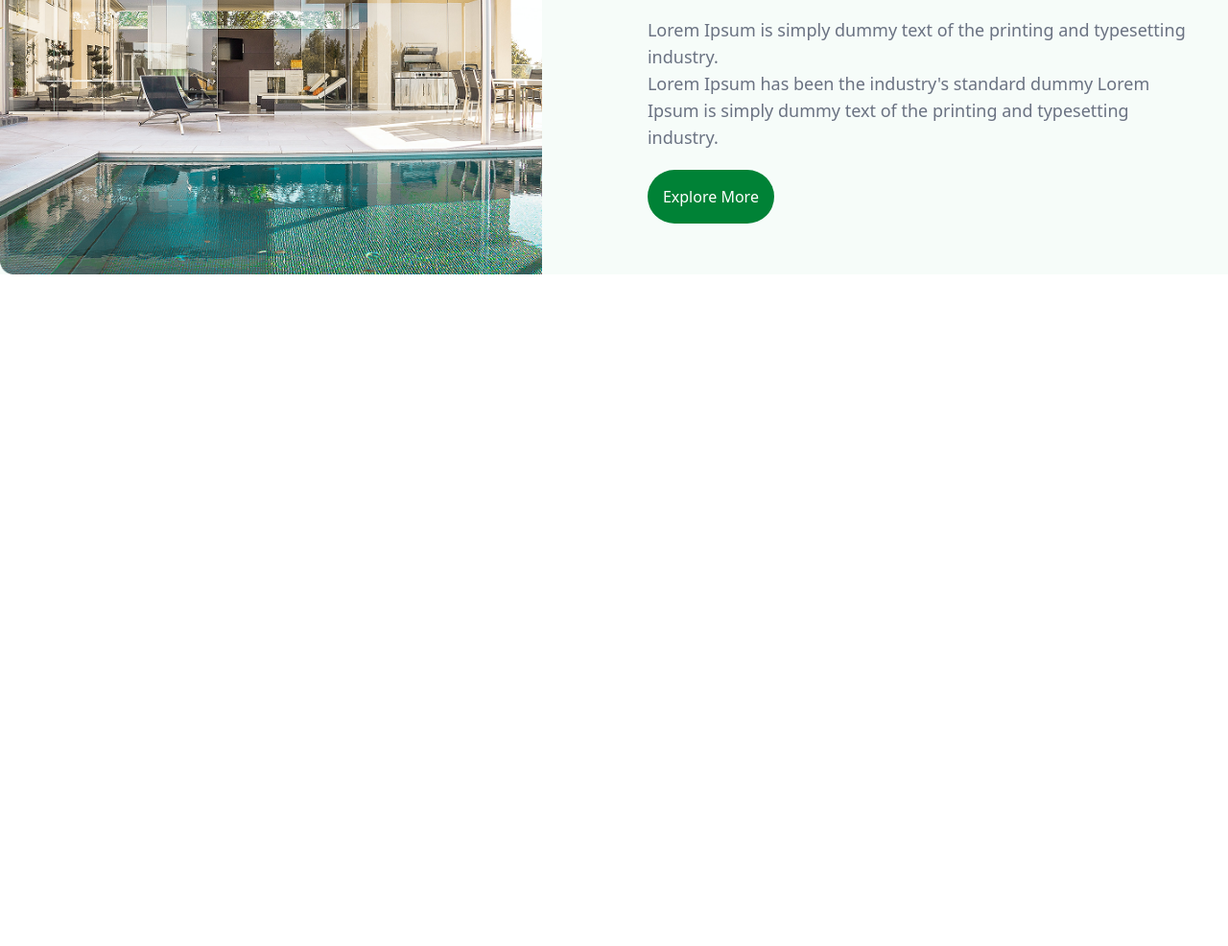
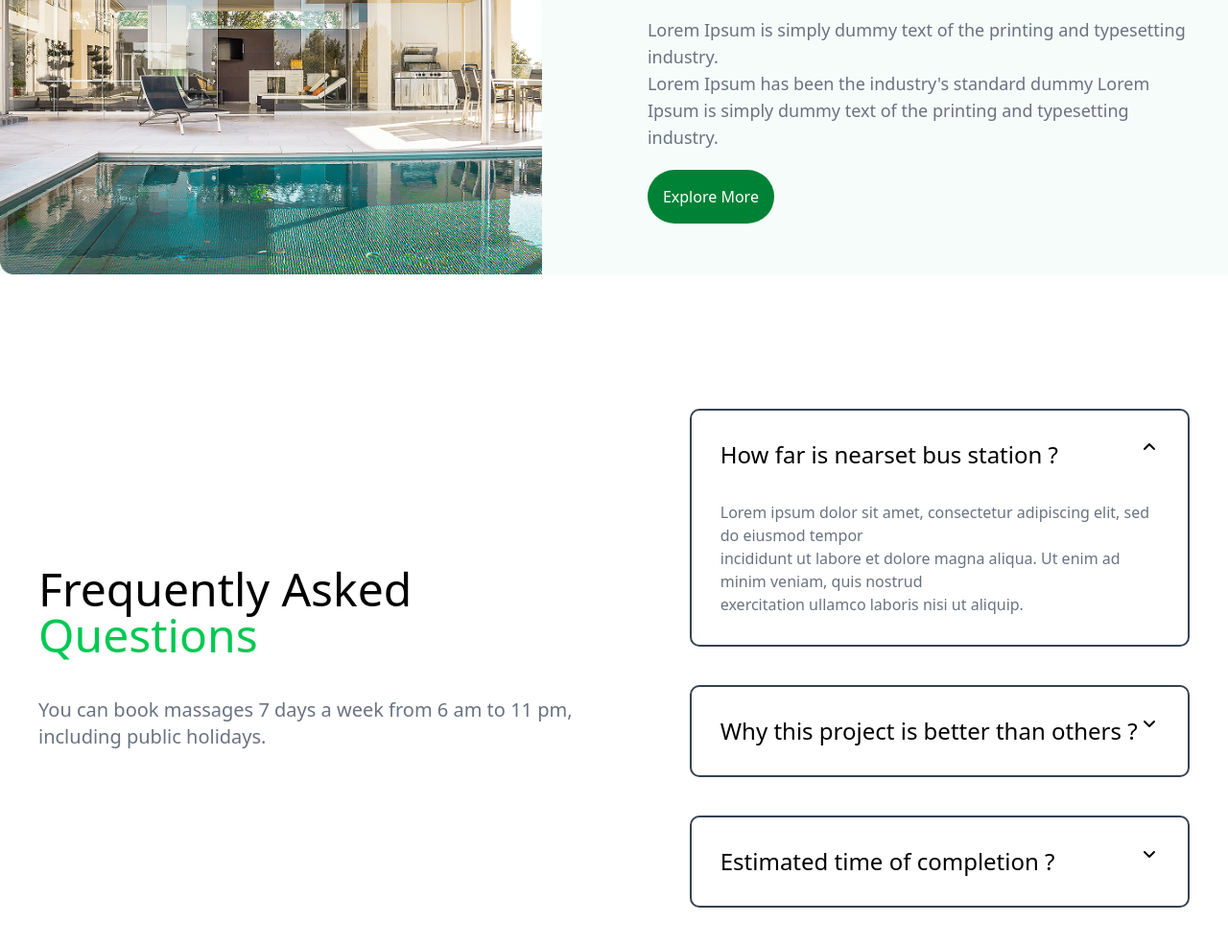
Before and after one commit to RahimaMoon/hotels2, a website: page index.html in a window 1280 px wide. Shown: the part 1814-2800 px from the top of the page at 96% size. Before the commit the page ends 2100 px from the top, so only its background shows below. Drawn offline with Linux system fonts and the light colour scheme.

Commit message:
section4

```diff
--- a/index.html
+++ b/index.html
@@ -128,6 +128,28 @@
         <button class="text-white bg-green-700 rounded-full w-fit p-[16px] ">Explore More</button>
     </aside>
    </section>
-
+  <section class="p-[40px] flex flex-col gap-y-10 lg:flex-row justify-between gap-x-20 items-center mt-[100px]">
+    <aside class="flex flex-col gap-y-10">
+        <h1 class="text-5xl font-medium">Frequently Asked<br><span class="text-green-500">Questions</span>  </h1>
+        <p class="text-gray-500 text-xl">You can book massages 7 days a week from 6 am to 11 pm, including public holidays.</p>
+    </aside>
+    <aside class="flex flex-col gap-y-10">
+        <div class="p-[30px] flex flex-col gap-y-8 border-2 border-gray-700 rounded-[10px] ">
+            <div class="flex justify-between">
+            <h2 class="text-2xl font-medium">How far is nearset bus station ?</h2>
+            <i class="fa-solid fa-angle-up"></i>
+            </div>
+            <p class="text-gray-500">Lorem ipsum dolor sit amet, consectetur adipiscing elit, sed do eiusmod tempor<br> incididunt ut labore et dolore magna aliqua. Ut enim ad minim veniam, quis nostrud <br>exercitation ullamco laboris nisi ut aliquip.</p>
+        </div>
+        <div class="p-[30px] flex  gap-y-8 border-2 border-gray-700 justify-between rounded-[10px]  ">
+            <h2 class="text-2xl ">Why this project is better than others ?</h2>
+            <i class="fa-solid fa-angle-down"></i>
+        </div>
+         <div class="p-[30px] flex  gap-y-8 border-2 border-gray-700 justify-between rounded-[10px] ">
+            <h2 class="text-2xl ">Estimated time of completion ?</h2>
+            <i class="fa-solid fa-angle-down"></i>
+        </div>
+    </aside>
+   </section>
 </body>
 </html>
```
Also changed, not shown: src/output.css.
